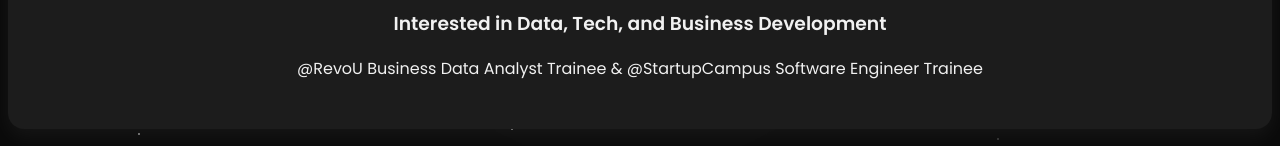
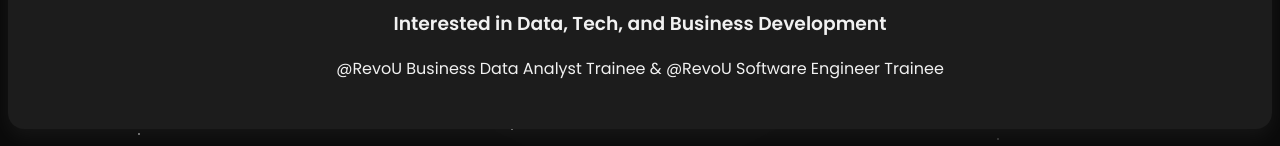
Before and after one commit to rizkitaqi/rizkitaqi, a plain HTML site: page index.html in a window 1280 px wide. Shown: the part 339-485 px from the top of the page. Drawn offline with Linux system fonts and the light colour scheme.

Commit message:
Update software engineer

```diff
--- a/index.html
+++ b/index.html
@@ -251,7 +251,7 @@
     <h2>Muhammad Rizki Taqi Rabbani</h2>
     <h3>Entry Level Front End Development / Data Analyst</h3>
     <h3>Interested in Data, Tech, and Business Development</h3>
-    <p>@RevoU Business Data Analyst Trainee & @StartupCampus Software Engineer Trainee</p>
+    <p>@RevoU Business Data Analyst Trainee & @RevoU Software Engineer Trainee</p>
   </section>
 
   <section class="projects">
```
